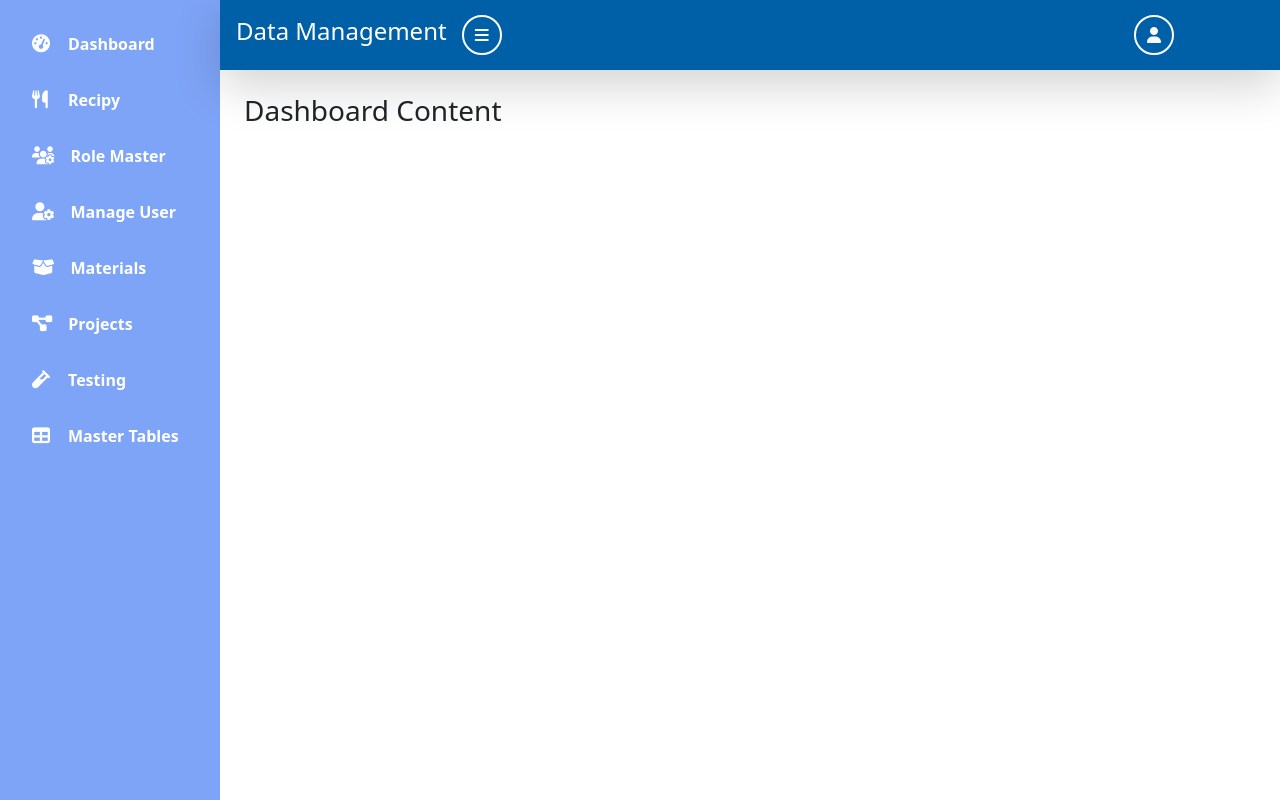
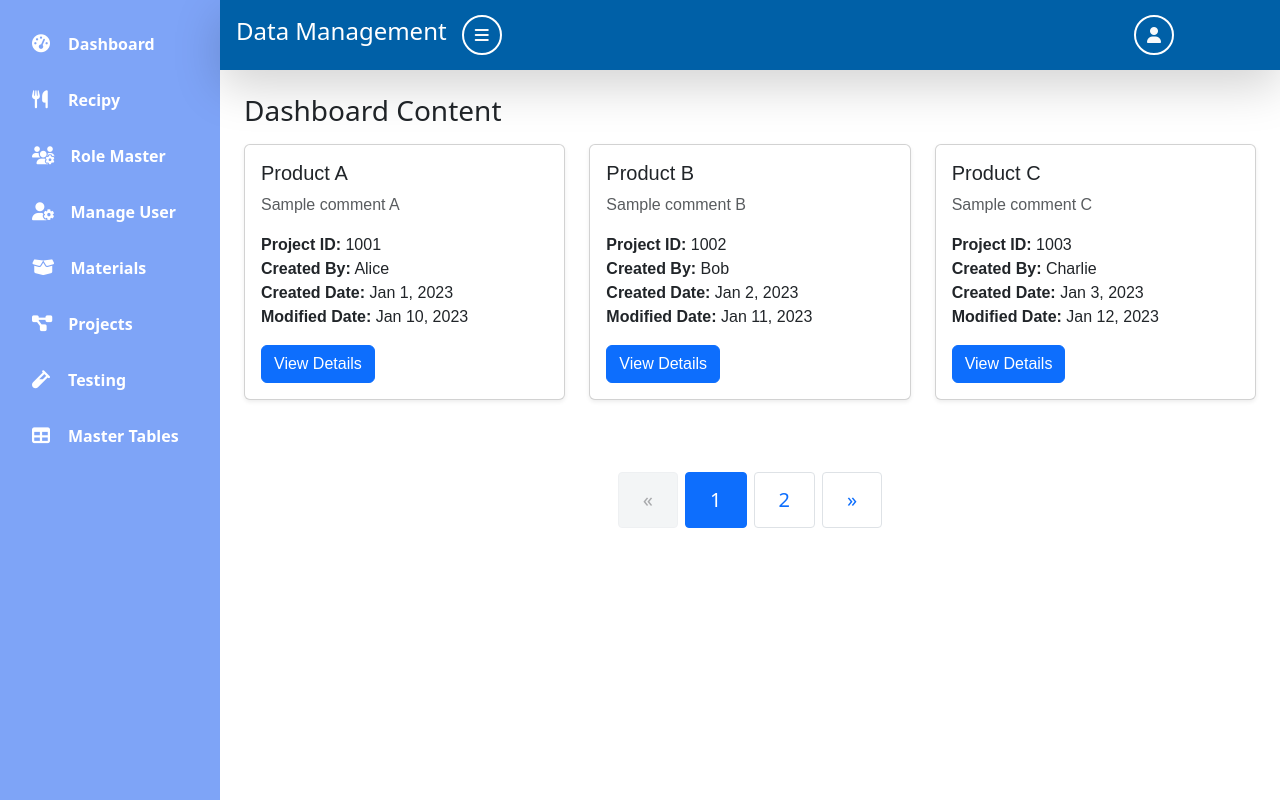
Before and after one commit to AkshayNeo-123/Frontend-Data-Mgmt-Module, an Angular app: page /dashboard/recipy in a window 1280 px wide. Built offline with nearby package versions, Linux system fonts and the light colour scheme.

Commit message:
dashboard changes

```diff
--- a/src/app/dashboard/dashboard/dashboard.component.css
+++ b/src/app/dashboard/dashboard/dashboard.component.css
@@ -2,3 +2,46 @@
     background-color: #f8f9fa;
     min-height: 100%;
   }
+
+
+  .card {
+    transition: transform 0.3s ease;
+  }
+
+  .card:hover {
+    transform: translateY(-10px);
+  }
+
+  .card-body {
+    font-family: 'Arial', sans-serif;
+  }
+
+  .pagination .page-item .page-link {
+    border-radius: 0.25rem;
+  }
+
+
+  .pagination {
+    gap: 8px;
+  }
+
+  .page-link {
+    border-radius: 10px;
+    transition: all 0.3s ease;
+  }
+
+  .page-item.active .page-link {
+    background-color: #0d6efd;
+    border-color: #0d6efd;
+    color: white;
+  }
+
+  .page-link:hover {
+    background-color: #0b5ed7;
+    color: white;
+  }
+
+  .page-item.disabled .page-link {
+    pointer-events: none;
+    opacity: 0.5;
+  }
--- a/src/app/dashboard/dashboard/dashboard.component.html
+++ b/src/app/dashboard/dashboard/dashboard.component.html
@@ -1,18 +1,76 @@
 <div class="d-flex">
   <!-- Sidebar -->
-  <app-sidebar
-    [isOpen]="isSidebarOpen"
-    (sectionChange)="onSectionChange($event)">
+  <app-sidebar [isOpen]="isSidebarOpen" (sectionChange)="onSectionChange($event)">
   </app-sidebar>
 
-  <!-- Main Content -->
+
   <div class="flex-grow-1">
     <app-topbar (click)="onToggleSidebar()"></app-topbar>
 
     <div class="p-4">
       <ng-container [ngSwitch]="selectedSection">
         <app-recipy *ngSwitchCase="'recipy'"></app-recipy>
-        <h3 *ngSwitchCase="'dashboard'">Dashboard Content</h3>
+        <h3 class="mb-3" *ngSwitchCase="'dashboard'">Dashboard Content</h3>
+
+
+        <div *ngSwitchCase="'dashboard'" class="row">
+          <div class="col-md-4 mb-4" *ngFor="let product of paginatedProducts">
+            <div class="card shadow-sm rounded" style="cursor: pointer;" (click)="viewDetails(product)">
+              <div class="card-body">
+                <h5 class="card-title">{{ product.productName }}</h5>
+                <p class="card-text text-muted">{{ product.comments }}</p>
+                <ul class="list-unstyled">
+                  <li><strong>Project ID:</strong> {{ product.projectId }}</li>
+                  <li><strong>Created By:</strong> {{ product.createdBy }}</li>
+                  <li><strong>Created Date:</strong> {{ product.createdDate | date }}</li>
+                  <li><strong>Modified Date:</strong> {{ product.modifiedDate | date }}</li>
+                </ul>
+                <div class="d-flex justify-content-between">
+                  <button class="btn btn-primary">View Details</button>
+                </div>
+              </div>
+            </div>
+          </div>
+        </div>
+
+
+        <div *ngSwitchCase="'dashboard'" class="d-flex justify-content-center mt-5">
+          <nav aria-label="Page navigation">
+            <ul class="pagination pagination-lg">
+
+              <!-- Previous button -->
+              <li class="page-item" [class.disabled]="currentPage === 1">
+                <button class="page-link" (click)="goToPreviousPage()" aria-label="Previous">
+                  <span aria-hidden="true">&laquo;</span>
+                </button>
+              </li>
+
+              <!-- Page numbers -->
+              <li
+                class="page-item"
+                *ngFor="let page of pageRange; let i = index"
+                [class.active]="currentPage === i + 1"
+              >
+                <button
+                  class="page-link"
+                  (click)="goToPage(i + 1)"
+                >
+                  {{ i + 1 }}
+                </button>
+              </li>
+
+              <!-- Next button -->
+              <li class="page-item" [class.disabled]="currentPage === totalPages">
+                <button class="page-link" (click)="goToNextPage()" aria-label="Next">
+                  <span aria-hidden="true">&raquo;</span>
+                </button>
+              </li>
+
+            </ul>
+          </nav>
+        </div>
+
+
         <h3 *ngSwitchCase="'role-master'">Role Master Content</h3>
         <h3 *ngSwitchCase="'manage-user'">Manage User Content</h3>
         <h3 *ngSwitchCase="'materials'">Materials Content</h3>
--- a/src/app/dashboard/dashboard/dashboard.component.ts
+++ b/src/app/dashboard/dashboard/dashboard.component.ts
@@ -2,16 +2,16 @@ import { Component } from '@angular/core';
 import { CommonModule } from '@angular/common';
 import { SidebarComponent } from '../sidebar/sidebar.component';
 import { TopbarComponent } from '../topbar/topbar.component';
-import { RecipyComponent } from '../recipy/recipy.component'; // ✅ Import the RecipyComponent
+import { RecipyComponent } from '../recipy/recipy.component';
 
 @Component({
   selector: 'app-dashboard',
-  standalone: true, // ✅ Enable standalone
+  standalone: true,
   imports: [
     CommonModule,
     SidebarComponent,
     TopbarComponent,
-    RecipyComponent  // ✅ Make sure this is added so <app-recipy> works
+    RecipyComponent
   ],
   templateUrl: './dashboard.component.html',
   styleUrls: ['./dashboard.component.css']
@@ -19,13 +19,97 @@ import { RecipyComponent } from '../recipy/recipy.component'; // ✅ Import the
 export class DashboardComponent {
   isSidebarOpen = true;
   selectedSection: string = 'dashboard';
+  currentPage: number = 1;
+  itemsPerPage: number = 3;
+
+  // Static product data
+  staticProducts: any[] = [
+    {
+      productName: 'Product A',
+      comments: 'Sample comment A',
+      projectId: 1001,
+      createdBy: 'Alice',
+      createdDate: new Date('2023-01-01'),
+      modifiedDate: new Date('2023-01-10')
+    },
+    {
+      productName: 'Product B',
+      comments: 'Sample comment B',
+      projectId: 1002,
+      createdBy: 'Bob',
+      createdDate: new Date('2023-01-02'),
+      modifiedDate: new Date('2023-01-11')
+    },
+    {
+      productName: 'Product C',
+      comments: 'Sample comment C',
+      projectId: 1003,
+      createdBy: 'Charlie',
+      createdDate: new Date('2023-01-03'),
+      modifiedDate: new Date('2023-01-12')
+    },
+    {
+      productName: 'Product D',
+      comments: 'Sample comment D',
+      projectId: 1004,
+      createdBy: 'David',
+      createdDate: new Date('2023-01-04'),
+      modifiedDate: new Date('2023-01-13')
+    },
+    {
+      productName: 'Product E',
+      comments: 'Sample comment E',
+      projectId: 1005,
+      createdBy: 'Eve',
+      createdDate: new Date('2023-01-05'),
+      modifiedDate: new Date('2023-01-14')
+    }
+  ];
+
+  get totalItems(): number {
+    return this.staticProducts.length;
+  }
+
+  get paginatedProducts() {
+    const startIndex = (this.currentPage - 1) * this.itemsPerPage;
+    return this.staticProducts.slice(startIndex, startIndex + this.itemsPerPage);
+  }
+
+  get totalPages(): number {
+    return Math.ceil(this.totalItems / this.itemsPerPage);
+  }
+
+  get pageRange(): number[] {
+    return Array.from({ length: this.totalPages }, (_, i) => i + 1);
+  }
 
   onToggleSidebar() {
     this.isSidebarOpen = !this.isSidebarOpen;
   }
 
-
   onSectionChange(section: string) {
     this.selectedSection = section;
   }
+
+  viewDetails(product: any) {
+    console.log('Viewing details for product:', product);
+    // Add modal or routing logic here later
+  }
+
+  goToPage(page: number) {
+    this.currentPage = page;
+  }
+
+  goToPreviousPage() {
+    if (this.currentPage > 1) {
+      this.currentPage--;
+    }
+  }
+
+  goToNextPage() {
+    if (this.currentPage < this.totalPages) {
+      this.currentPage++;
+    }
+  }
+
 }
--- a/src/app/services/recipe.service.ts
+++ b/src/app/services/recipe.service.ts
@@ -1,8 +1,9 @@
 // src/app/services/recipe.service.ts
 import { Injectable } from '@angular/core';
 import { HttpClient } from '@angular/common/http';
-import { Observable } from 'rxjs';
+import { Observable, catchError } from 'rxjs';
 import { Recipe } from '../models/recipe.model';
+import { of } from 'rxjs';
 
 @Injectable({
   providedIn: 'root'
@@ -12,7 +13,13 @@ export class RecipeService {
 
   constructor(private http: HttpClient) {}
 
+
   getAllRecipes(): Observable<Recipe[]> {
-    return this.http.get<Recipe[]>(`${this.baseUrl}/GetAll`);
+    return this.http.get<Recipe[]>(`${this.baseUrl}/GetAll`).pipe(
+      catchError(error => {
+        console.error('Error fetching recipes:', error);
+        return of([]);
+      })
+    );
   }
 }
```
Also changed, not shown: src/app/services/auth.service.ts (+1 -23 lines).
